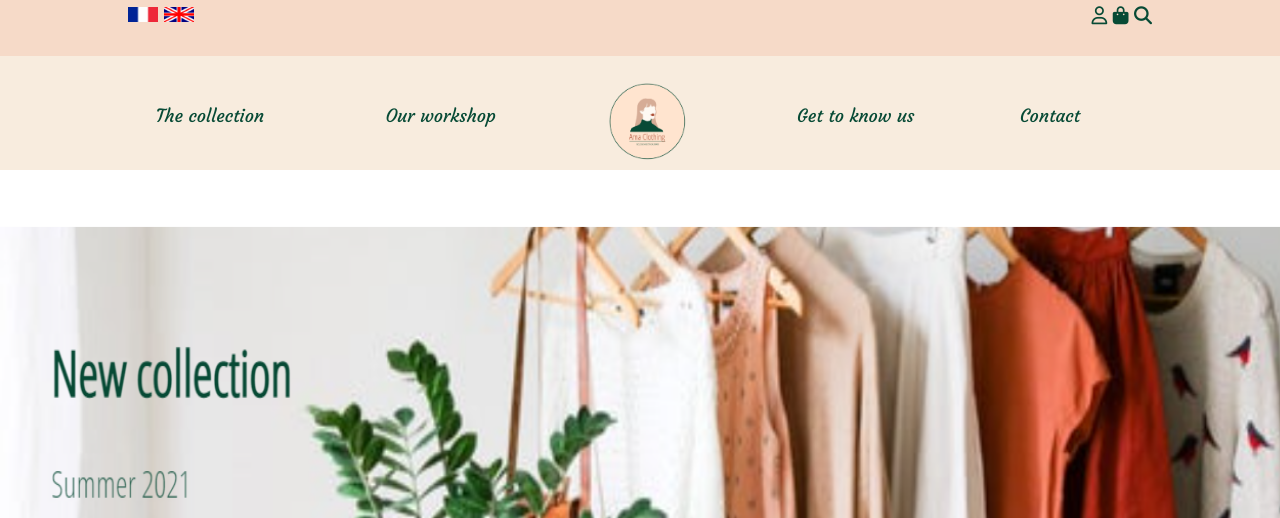
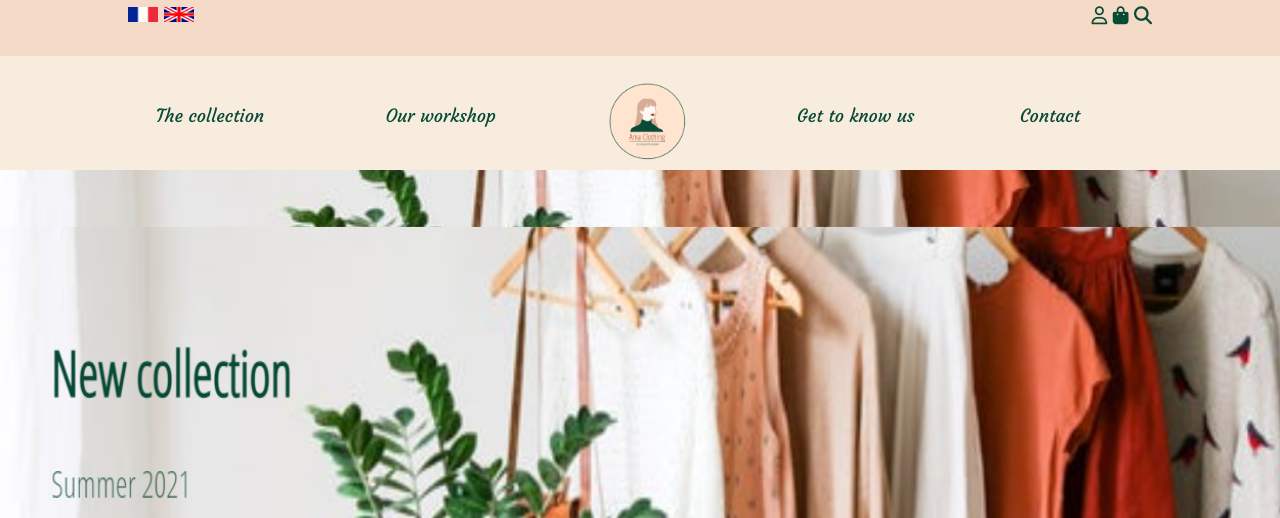
Before and after one commit to jziegelmayer-ieseg/final-group-website, a plain HTML site: page index.html in a window 1280 px wide. Shown: the top 518 px of the page. Drawn offline with Linux system fonts and the light colour scheme.

Commit message:
Update index.html

```diff
--- a/index.html
+++ b/index.html
@@ -80,7 +80,7 @@
 
   <!-- Starting the banner -->
 
-  <!-- <div class="banner"> -->
+  <div class="banner">
     <!-- Starting the container section -->
     <div class="slidershowhome middlehome">
 
@@ -112,7 +112,7 @@
         <label for="r9" class="barhome"></label>
       </div>
     </div>
-
+  </div>
 
 
 
```
